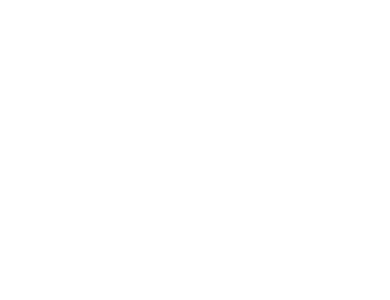
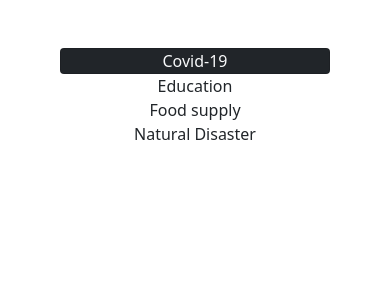
Before and after one commit to marcuswkl/donation-platform, a PHP site: page /categories.php in a window 390 px wide. Before the commit the part shown is empty. Shown: the top 300 px of the page. Run offline with PHP 8.4, Linux system fonts and the light colour scheme.

Commit message:
Update categories.php

```diff
--- a/php/categories/categories.php
+++ b/php/categories/categories.php
@@ -1,12 +1,34 @@
 <!DOCTYPE html>
 <html lang="en">
+
 <head>
     <meta charset="UTF-8">
     <meta http-equiv="X-UA-Compatible" content="IE=edge">
     <meta name="viewport" content="width=device-width, initial-scale=1.0">
-    <title>Donation Categories</title>
+    <link href="https://cdn.jsdelivr.net/npm/bootstrap@5.1.1/dist/css/bootstrap.min.css" rel="stylesheet" integrity="sha384-F3w7mX95PdgyTmZZMECAngseQB83DfGTowi0iMjiWaeVhAn4FJkqJByhZMI3AhiU" crossorigin="anonymous">
+    <link href="css/categories.css" rel="stylesheet">
+    <title>Document</title>
 </head>
+
 <body>
+    <!-- Categories -->
+    <section class="p-5">
+        <div class="container">
+            <div class="row text-center">
+                <div class="col-md">
+                    <div class="card bg-dark text-light">
 
+                        Covid-19
+                    </div>
+                </div>
+                <div class="col-md">Education</div>
+                <div class="col-md">Food supply</div>
+                <div class="col-md">Natural Disaster</div>
+            </div>
+        </div>
+    </section>
+
+    <script src="https://cdn.jsdelivr.net/npm/bootstrap@5.1.1/dist/js/bootstrap.bundle.min.js" integrity="sha384-/bQdsTh/da6pkI1MST/rWKFNjaCP5gBSY4sEBT38Q/9RBh9AH40zEOg7Hlq2THRZ" crossorigin="anonymous"></script>
 </body>
+
 </html>
```
